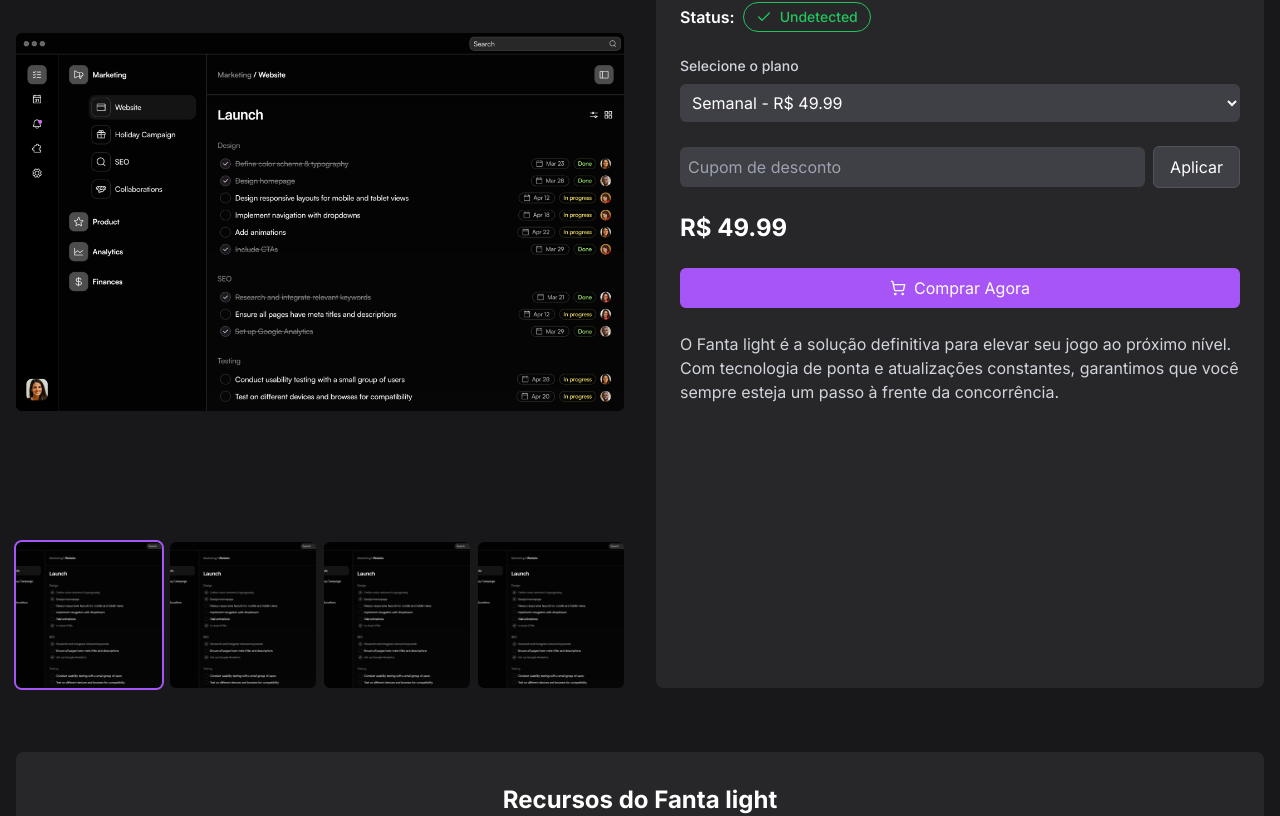
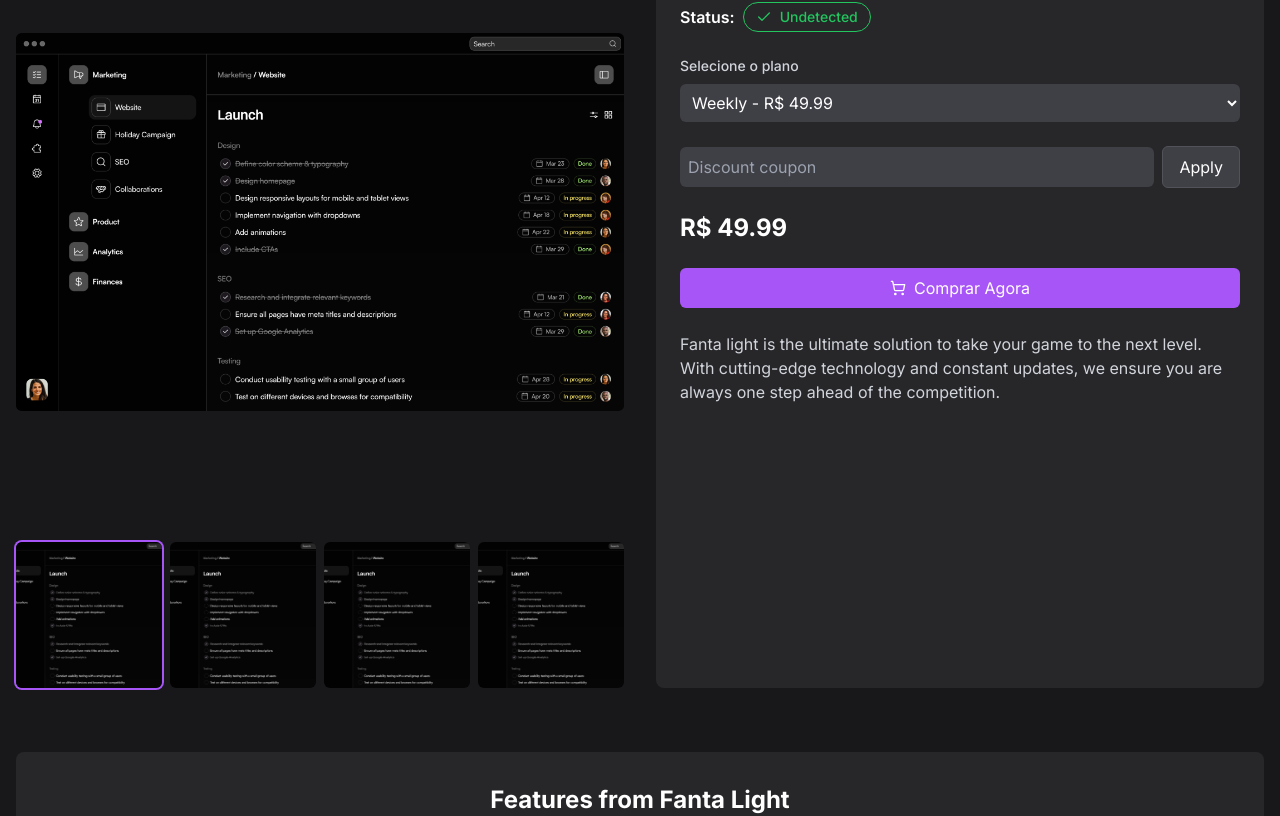
Before and after one commit to Faccin27/Fanta.Club, a Next.js app: page /product/fantalight in a window 1280 px wide. Shown: the part 210-1026 px from the top of the page. Built offline with nearby package versions, Linux system fonts and the light colour scheme.

Commit message:
feat: Add new style from all products

```diff
--- a/src/components/products/fantalight.tsx
+++ b/src/components/products/fantalight.tsx
@@ -5,6 +5,7 @@
 import { Check, ShoppingCart, Copy, X } from 'lucide-react'
 import img1 from '@/assets/images/app-screen.png'
 import img2 from '@/assets/images/logo.png'
+import { useTranslation } from 'react-i18next'
 
 interface Plan {
   id: 'daily' | 'weekly' | 'monthly';
@@ -44,11 +45,7 @@
   onCopyPix: (text: string) => Promise<void>;
 }
 
-const plans: Plan[] = [
-  { id: 'daily', name: 'Diário', price: 9.99 },
-  { id: 'weekly', name: 'Semanal', price: 49.99 },
-  { id: 'monthly', name: 'Mensal', price: 149.99 },
-]
+
 
 const features: string[] = [
   'Aimbot',
@@ -125,6 +122,12 @@
 );
 
 export default function ProductPage(): JSX.Element {
+  const {t} = useTranslation()
+  const plans: Plan[] = [
+    { id: 'daily', name: t("translation.daily"), price: 9.99 },
+    { id: 'weekly', name: t("translation.weekly"), price: 49.99 },
+    { id: 'monthly', name: t("translation.month"), price: 149.99 },
+  ]
   const [selectedImage, setSelectedImage] = useState<number>(0);
   const [selectedPlan, setSelectedPlan] = useState<Plan>(plans[1]);
   const [showPaymentModal, setShowPaymentModal] = useState<boolean>(false);
@@ -302,7 +305,7 @@
               <div className="flex items-center space-x-2">
                 <input
                   type="text"
-                  placeholder="Cupom de desconto"
+                  placeholder={t("translation.desconto")}
                   className="flex-grow bg-zinc-700 border-zinc-600 rounded-md p-2 text-white"
                   value={coupon}
                   onChange={(e) => {
@@ -316,7 +319,7 @@
                   onClick={handleCouponApply}
                   disabled={couponLoading}
                 >
-                  {couponLoading ? "Verificando..." : "Aplicar"}
+                  {couponLoading ? t("translation.Verificando") : t("translation.Aplicar")}
                 </button>
               </div>
               {couponError && (
@@ -355,15 +358,13 @@
               )}
             </button>
             <p className="text-gray-300">
-              O Fanta light é a solução definitiva para elevar seu jogo ao próximo nível.
-              Com tecnologia de ponta e atualizações constantes, garantimos que você sempre esteja
-              um passo à frente da concorrência.
+             {t("translation.light_fanta")}
             </p>
           </div>
         </div>
 
         <div className="mt-16 bg-zinc-800 rounded-lg p-8">
-          <h2 className="text-2xl font-bold mb-6 text-center">Recursos do Fanta light</h2>
+          <h2 className="text-2xl font-bold mb-6 text-center">{t("translation.pro_light_features")}</h2>
           <div className="grid md:grid-cols-3 lg:grid-cols-4 gap-4">
             {features.map((feature, index) => (
               <div key={index} className="flex items-center space-x-2">
--- a/src/locales/en/main.json
+++ b/src/locales/en/main.json
@@ -78,7 +78,9 @@
         "Aplicar":"Apply",
         "agora":"Buy Now",
         "pro_fanta":"Fanta pro is the ultimate solution to take your game to the next level. With cutting-edge technology and constant updates, we ensure you are always one step ahead of the competition.",
-        "pro_fanta_features":"Fanta pro features"
+        "pro_fanta_features":"Fanta pro features",
+         "light_fanta":"Fanta light is the ultimate solution to take your game to the next level. With cutting-edge technology and constant updates, we ensure you are always one step ahead of the competition.",
+         "pro_light_features":"Features from Fanta Light"
 
 
 
--- a/src/locales/pt/main.json
+++ b/src/locales/pt/main.json
@@ -78,7 +78,9 @@
          "Aplicar":"Aplicar",
          "agora":"Buy Now",
          "pro_fanta":"O Fanta pro é a solução definitiva para elevar seu jogo ao próximo nível. Com tecnologia de ponta e atualizações constantes, garantimos que você sempre esteja um passo à frente da concorrência.",
-         "pro_fanta_features":"Recursos do Fanta pro"
+         "pro_fanta_features":"Recursos do Fanta pro",
+         "light_fanta":" O Fanta light é a solução definitiva para elevar seu jogo ao próximo nível. Com tecnologia de ponta e atualizações constantes, garantimos que você sempre esteja um passo à frente da concorrência.",
+         "pro_light_features":"Recursos do Fanta Light"
 
 
 
```
